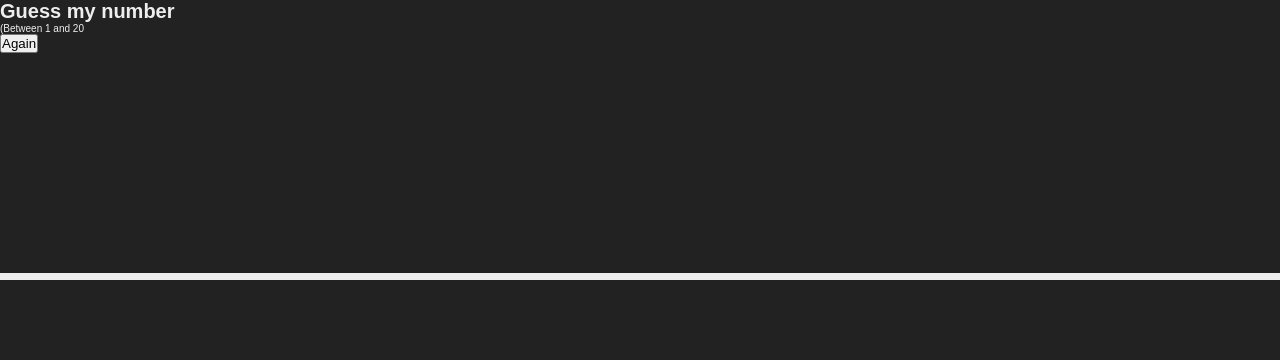
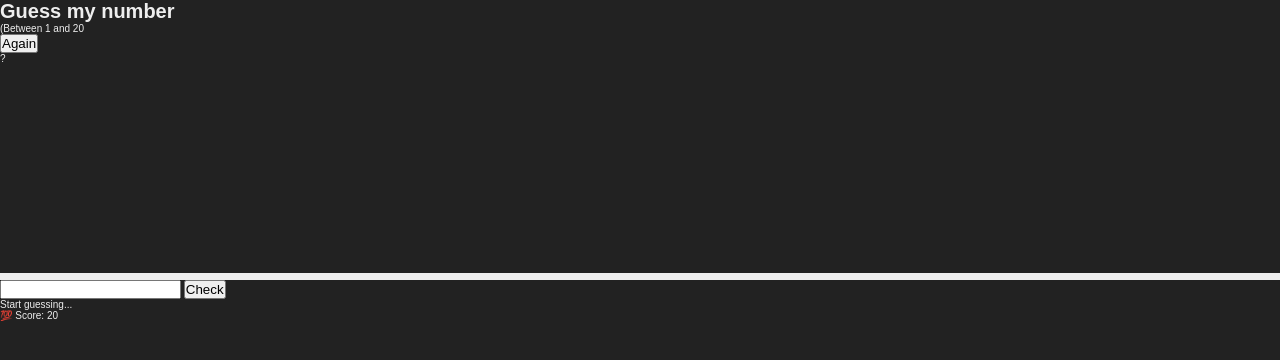
Before and after one commit to YakubuAmidu/Num-guesser, a plain HTML site: page index.html in a window 1280 px wide. Drawn offline with Linux system fonts and the light colour scheme; a web font is replaced by a local one.

Commit message:
Commiting changes

```diff
--- a/index.html
+++ b/index.html
@@ -15,7 +15,21 @@
       <h1>Guess my number</h1>
       <p class="between">(Between 1 and 20</p>
       <button class="btn again">Again</button>
+      <div class="number">?</div>
     </header>
+
+    <section class="left">
+      <input type="number" class="guess" />
+      <button class="btn check">Check</button>
+    </section>
+
+    <section class="right">
+      <p class="message">Start guessing...</p>
+      <p class="label-score">
+        💯 Score:
+        <span class="score">20</span>
+      </p>
+    </section>
 
     <script src="script.js"></script>
   </body>
```
